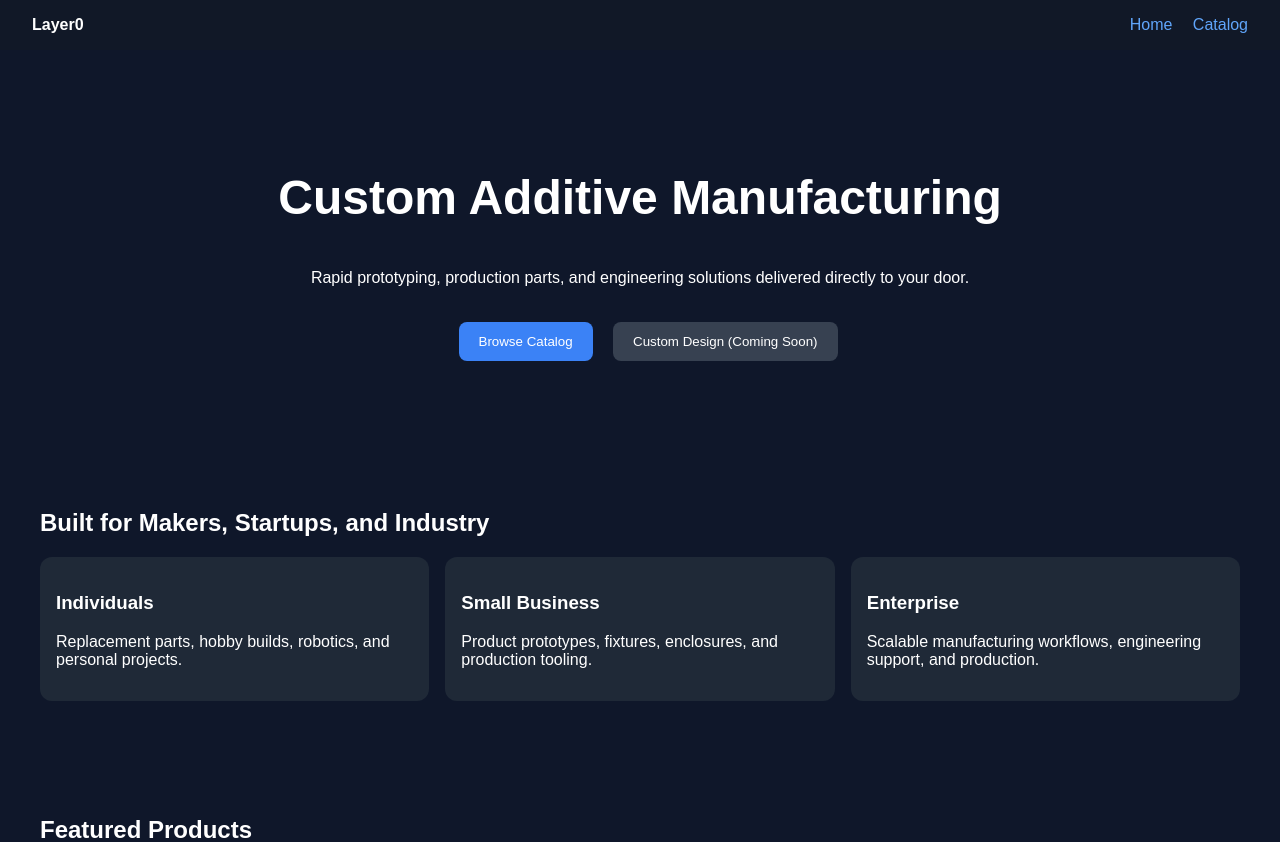
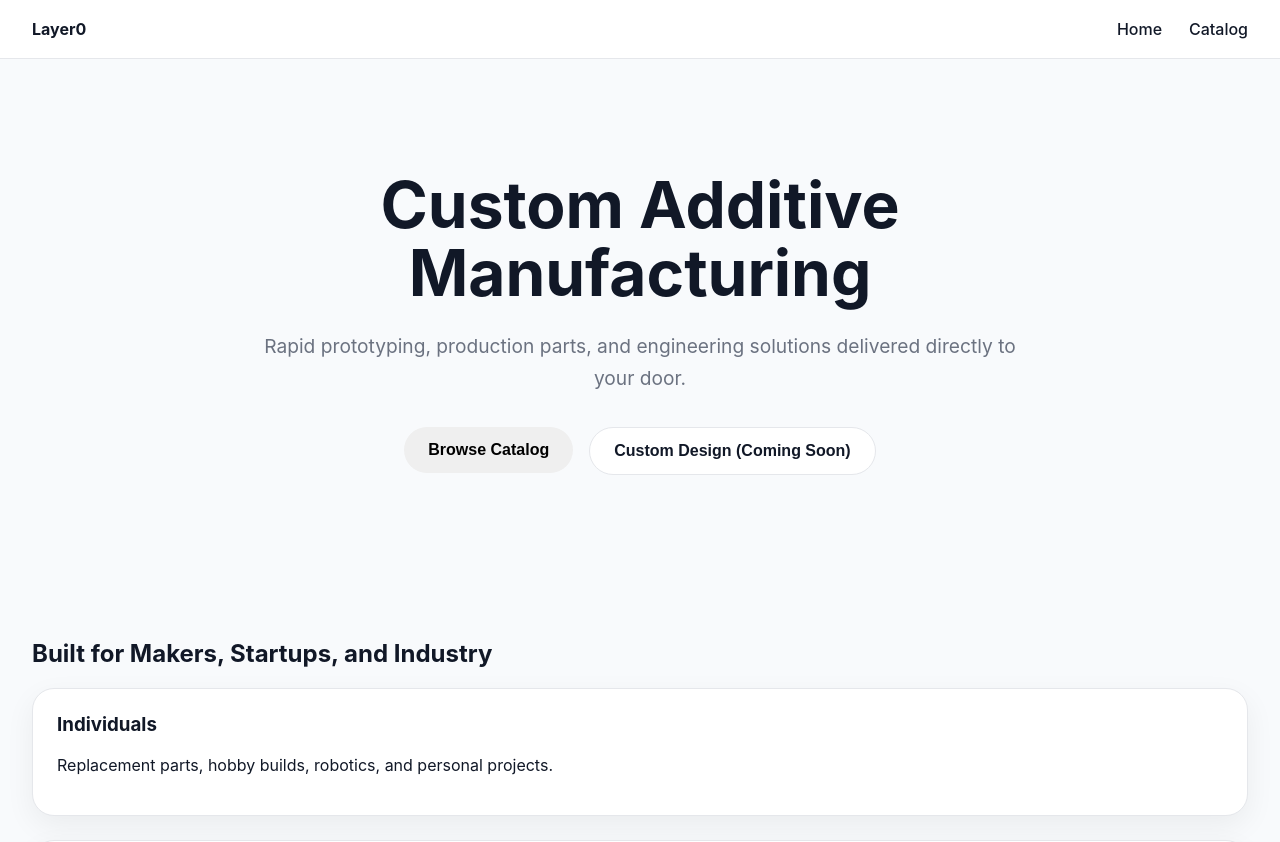
Before and after one commit to Bluest-Lotus/LayerZero, a Jekyll site: the page index.html, which Jekyll copies as it is, in a window 1280 px wide and 1400 px high. Shown: the top 842 px of the window. Built offline with Jekyll 4.4.1, drawn with Linux system fonts in a browser that asks for light colours; grey boxes are pictures that could not be loaded.

Commit message:
Update styles.css

```diff
--- a/assets/styles.css
+++ b/assets/styles.css
@@ -1,139 +1,462 @@
+:root {
+
+  --bg: #f8fafc;
+  --surface: #ffffff;
+
+  --text: #111827;
+  --muted: #6b7280;
+
+  --accent: #14b8a6;
+  --accent-dark: #0f766e;
+
+  --border: #e5e7eb;
+
+  --shadow:
+    0 10px 30px rgba(0,0,0,0.06);
+
+  --radius: 22px;
+}
+
+* {
+  box-sizing: border-box;
+}
+
 body {
   margin: 0;
-  font-family: Arial, sans-serif;
-  background: #0f172a;
-  color: white;
+
+  font-family:
+    Inter,
+    Arial,
+    sans-serif;
+
+  background: var(--bg);
+
+  color: var(--text);
 }
 
 /* NAV */
 
 nav {
+
   display: flex;
+
   justify-content: space-between;
+
   align-items: center;
 
-  padding: 1rem 2rem;
+  padding: 1.2rem 2rem;
 
-  background: #111827;
+  background: rgba(255,255,255,0.92);
+
+  backdrop-filter: blur(10px);
+
+  border-bottom:
+    1px solid var(--border);
+
+  position: sticky;
+
+  top: 0;
+
+  z-index: 999;
 }
 
-a {
-  color: #60a5fa;
+.logo {
+
+  font-size: 1.4rem;
+
+  font-weight: 700;
+}
+
+nav a {
+
   text-decoration: none;
 
-  margin-left: 1rem;
+  color: var(--text);
+
+  margin-left: 1.4rem;
+
+  font-weight: 500;
 }
 
 /* HERO */
 
 .hero {
+
   text-align: center;
 
-  padding: 5rem 2rem;
+  padding:
+    7rem 2rem
+    5rem;
 }
 
 .hero h1 {
-  font-size: 3rem;
+
+  font-size: 4rem;
+
+  line-height: 1.05;
+
+  max-width: 900px;
+
+  margin:
+    auto;
 }
 
 .hero p {
-  max-width: 700px;
 
-  margin: auto;
+  max-width: 760px;
 
-  margin-top: 1rem;
+  margin:
+    1.5rem auto;
 
-  line-height: 1.6;
+  font-size: 1.2rem;
+
+  color: var(--muted);
+
+  line-height: 1.7;
 }
 
 .hero-buttons {
+
+  display: flex;
+
+  justify-content: center;
+
+  gap: 1rem;
+
+  flex-wrap: wrap;
+
   margin-top: 2rem;
+}
+
+/* BUTTONS */
+
+button {
+
+  border: none;
+
+  border-radius: 999px;
+
+  padding:
+    14px 24px;
+
+  font-size: 1rem;
+
+  font-weight: 600;
+
+  cursor: pointer;
+
+  transition:
+    transform 0.2s ease,
+    opacity 0.2s ease;
+}
+
+button:hover {
+
+  transform:
+    translateY(-2px);
+}
+
+.primary-btn {
+
+  background: var(--accent);
+
+  color: white;
+}
+
+.secondary-btn {
+
+  background: white;
+
+  border:
+    1px solid var(--border);
+
+  color: var(--text);
 }
 
 /* LAYOUT */
 
 .container {
-  max-width: 1200px;
+
+  max-width: 1300px;
 
   margin: auto;
 
-  padding: 3rem 2rem;
+  padding:
+    4rem 2rem;
 }
 
+.section-title {
+
+  font-size: 2.2rem;
+
+  margin-bottom: 1rem;
+}
+
+.section-subtitle {
+
+  color: var(--muted);
+
+  max-width: 700px;
+
+  line-height: 1.7;
+
+  margin-bottom: 2.5rem;
+}
+
+/* GRID */
+
 .grid {
+
   display: grid;
 
-  gap: 1rem;
+  gap: 1.5rem;
 }
 
-.three-col {
-  grid-template-columns: repeat(
+.three-grid {
+
+  grid-template-columns:
+    repeat(
       auto-fit,
-    minmax(250px, 1fr)
+      minmax(280px,1fr)
     );
 }
 
 /* CARDS */
 
-.card,
-.preview-card {
-  background: #1f2937;
+.card {
 
-  border-radius: 12px;
+  background: var(--surface);
+
+  border-radius: var(--radius);
+
+  padding: 1.5rem;
+
+  border:
+    1px solid var(--border);
+
+  box-shadow: var(--shadow);
+
+  transition:
+    transform 0.2s ease;
+}
+
+.card:hover {
+
+  transform:
+    translateY(-4px);
+}
+
+.card h3 {
+
+  margin-top: 0;
+}
+
+/* STORE GRID */
+
+.product-grid {
+
+  display: grid;
+
+  grid-template-columns:
+    repeat(
+      auto-fit,
+      minmax(280px,1fr)
+    );
+
+  gap: 2rem;
+}
+
+.product-card {
+
+  display: flex;
+
+  flex-direction: column;
+
+  overflow: hidden;
+
+  background: white;
+
+  border-radius: var(--radius);
+
+  box-shadow: var(--shadow);
+
+  border:
+    1px solid var(--border);
+}
+
+.product-card img {
+
+  width: 100%;
+
+  height: 260px;
+
+  object-fit: cover;
+}
+
+.product-content {
+
+  padding: 1.5rem;
+
+  display: flex;
+
+  flex-direction: column;
+
+  flex-grow: 1;
+}
+
+.product-content p {
+
+  color: var(--muted);
+
+  line-height: 1.6;
+}
+
+.product-footer {
+
+  margin-top: auto;
+}
+
+/* FORMS */
+
+input,
+textarea,
+select {
+
+  width: 100%;
+
+  padding: 14px;
+
+  border-radius: 16px;
+
+  border:
+    1px solid var(--border);
+
+  margin-top: 0.6rem;
+
+  margin-bottom: 1.2rem;
+
+  font-size: 1rem;
+
+  background: white;
+}
+
+textarea {
+
+  resize: vertical;
+
+  min-height: 140px;
+}
+
+label {
+
+  font-weight: 600;
+}
+
+/* UPLOAD */
+
+.upload-box {
+
+  border:
+    2px dashed var(--accent);
+
+  border-radius: var(--radius);
+
+  background: white;
+
+  padding: 4rem 2rem;
+
+  text-align: center;
+
+  transition:
+    background 0.2s ease;
+}
+
+.upload-box:hover {
+
+  background:
+    rgba(20,184,166,0.05);
+}
+
+/* PRODUCT PAGE */
+
+.product-layout {
+
+  display: grid;
+
+  grid-template-columns:
+    1fr 1fr;
+
+  gap: 3rem;
+
+  align-items: start;
+}
+
+.full-product-image {
+
+  width: 100%;
+
+  border-radius: var(--radius);
+
+  box-shadow: var(--shadow);
+}
+
+/* TABLES */
+
+table {
+
+  width: 100%;
+
+  border-collapse: collapse;
+
+  background: white;
+
+  border-radius: var(--radius);
+
+  overflow: hidden;
+
+  box-shadow: var(--shadow);
+}
+
+th,
+td {
 
   padding: 1rem;
+
+  border-bottom:
+    1px solid var(--border);
+
+  text-align: left;
 }
 
-.preview-card {
-  min-width: 280px;
+/* FOOTER */
+
+footer {
+
+  text-align: center;
+
+  padding: 4rem 2rem;
+
+  color: var(--muted);
 }
 
-.preview-card img {
-  width: 100%;
+/* MOBILE */
 
-  height: 220px;
+@media (max-width: 900px) {
 
-  object-fit: cover;
+  .hero h1 {
 
-  border-radius: 8px;
+    font-size: 2.8rem;
   }
 
-/* BUTTONS */
+  .product-layout {
 
-button {
-  background: #3b82f6;
-
-  color: white;
-
-  border: none;
-
-  border-radius: 8px;
-
-  padding: 12px 20px;
-
-  cursor: pointer;
+    grid-template-columns: 1fr;
   }
 
-.secondary-btn {
-  background: #374151;
-}
+  nav {
 
-/* CATALOG WHEEL */
-
-.catalog-wheel {
-  display: flex;
+    flex-direction: column;
 
     gap: 1rem;
-
-  overflow-x: auto;
-
-  padding-bottom: 1rem;
   }
-
-/* CTA */
-
-.cta-section {
-  text-align: center;
-
-  border-top: 1px solid #374151;
 }
```
Lines whose indentation alone changed are shown as unchanged.
